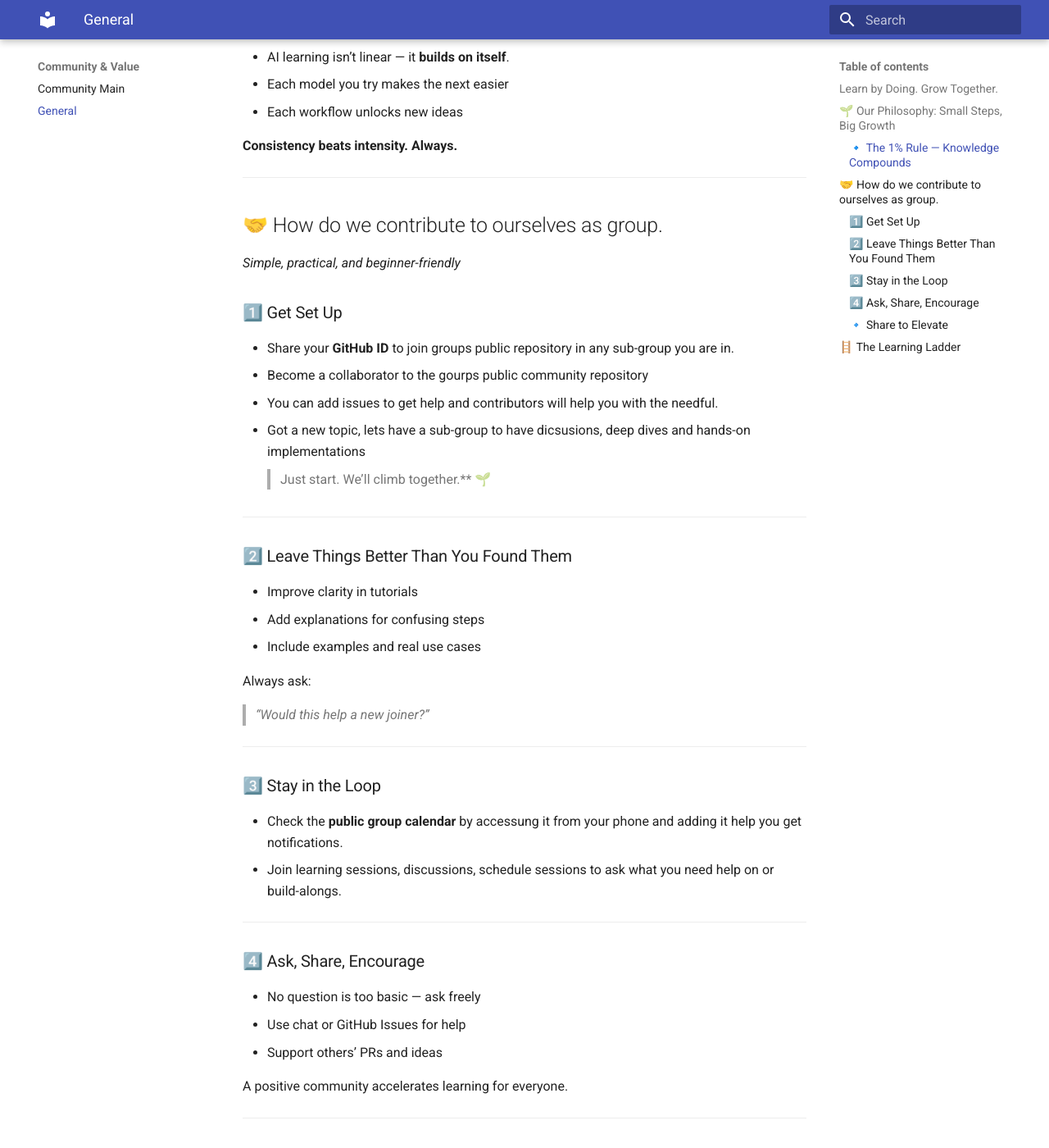
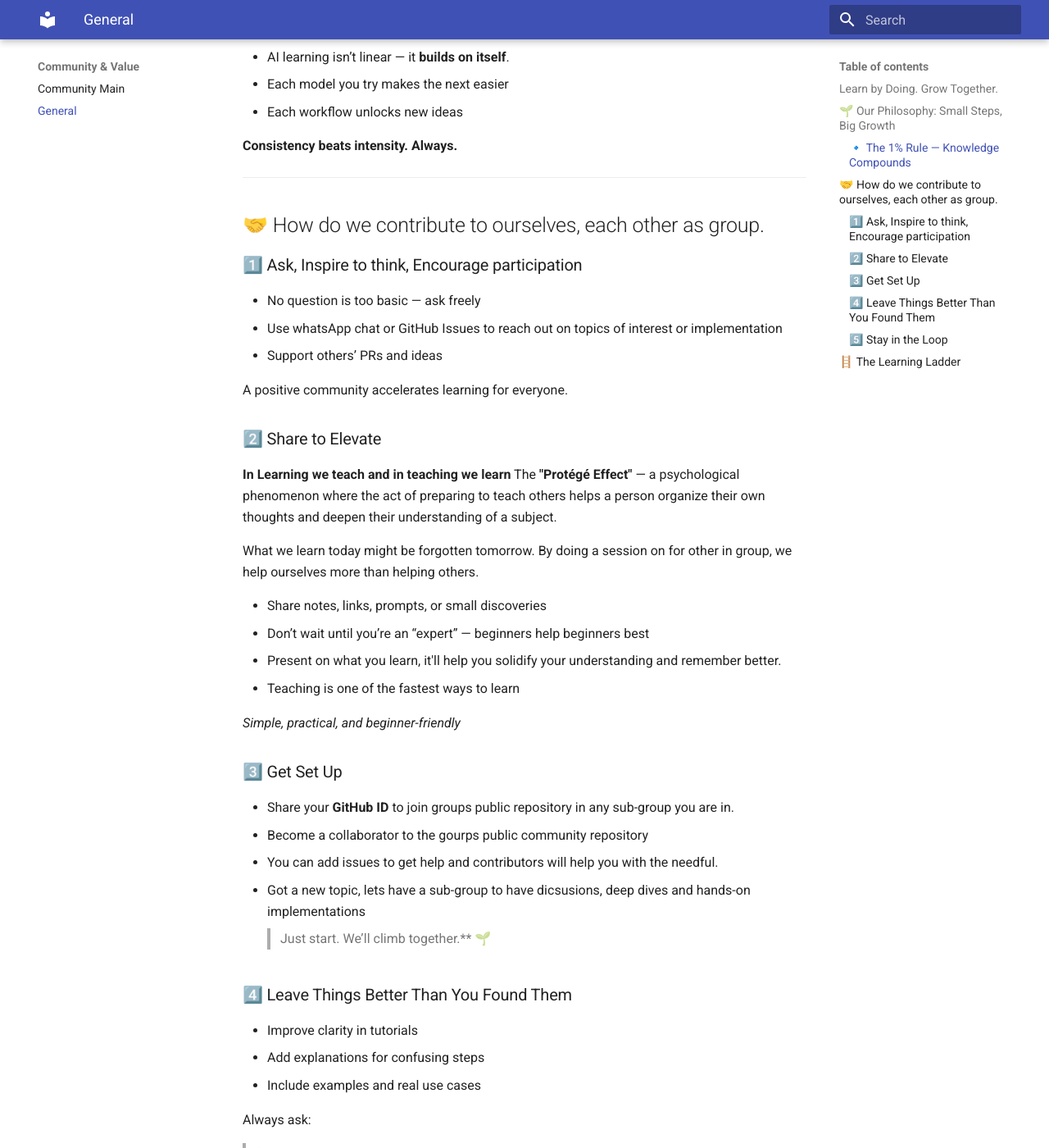
Before and after one commit to tejomayee-tech/toronto_ai_learning_group, an MkDocs documentation site: the page built from docs/community-values-guidelines/ContributingGuide.md, in a window 1280 px wide and 1400 px high, scrolled down 554 px. Shown: the whole window at 82% size. Built offline with MkDocs 1.6.1 and Material for MkDocs 9.7.7, drawn with Linux system fonts in a browser that asks for light colours; some of the changed text lies outside the part shown.

Commit message:
updated contributing guide

```diff
--- a/docs/community-values-guidelines/ContributingGuide.md
+++ b/docs/community-values-guidelines/ContributingGuide.md
@@ -21,11 +21,33 @@ You don’t need to move fast — you need to make progress **regularly**.
 
 ---
 
-## 🤝 How do we contribute to ourselves as group.
+## 🤝 How do we contribute to ourselves, each other as group.
+
+### 1️⃣ Ask, Inspire to think, Encourage participation
+
+* No question is too basic — ask freely
+* Use whatsApp chat or GitHub Issues to reach out on topics of interest or implementation
+* Support others’ PRs and ideas
+
+A positive community accelerates learning for everyone.
+
+
+### 2️⃣ Share to Elevate
+
+**In Learning we teach and in teaching we learn**
+The **"Protégé Effect"** — a psychological phenomenon where the act of preparing to teach others helps a person organize their own thoughts and deepen their understanding of a subject.
+
+What we learn today might be forgotten tomorrow. By doing a session on for other in group, we help ourselves more than helping others.
+
+* Share notes, links, prompts, or small discoveries
+* Don’t wait until you’re an “expert” — beginners help beginners best
+* Present on what you learn, it'll help you solidify your understanding and remember better.
+* Teaching is one of the fastest ways to learn
 
 *Simple, practical, and beginner-friendly*
 
-### 1️⃣ Get Set Up
+
+### 3️⃣ Get Set Up
 
 * Share your **GitHub ID** to join groups public repository in any sub-group you are in.
 * Become a collaborator to the gourps public community repository
@@ -45,33 +66,12 @@ Always ask:
 
 > *“Would this help a new joiner?”*
 
----
 
-### 3️⃣ Stay in the Loop
+### 5️⃣ Stay in the Loop
 
 * Check the **public group calendar** by accessung it from your phone and adding it help you get notifications.
 * Join learning sessions, discussions, schedule sessions to ask what you need help on or build-alongs.
 
----
-
-### 4️⃣ Ask, Share, Encourage
-
-* No question is too basic — ask freely
-* Use chat or GitHub Issues for help
-* Support others’ PRs and ideas
-
-A positive community accelerates learning for everyone.
-
----
-
-### 🔹 Share to Elevate
-
-What you learn today might save someone else weeks tomorrow.
-
-* Share notes, links, prompts, or small discoveries
-* Don’t wait until you’re an “expert” — beginners help beginners best
-* Present on what you learn, it'll help you solidify your understanding and remember better.
-* Teaching is one of the fastest ways to learn
 
 ---
 
```
Also changed, not shown: other parts of docs/community-values-guidelines/ContributingGuide.md (+1 -2 lines).
